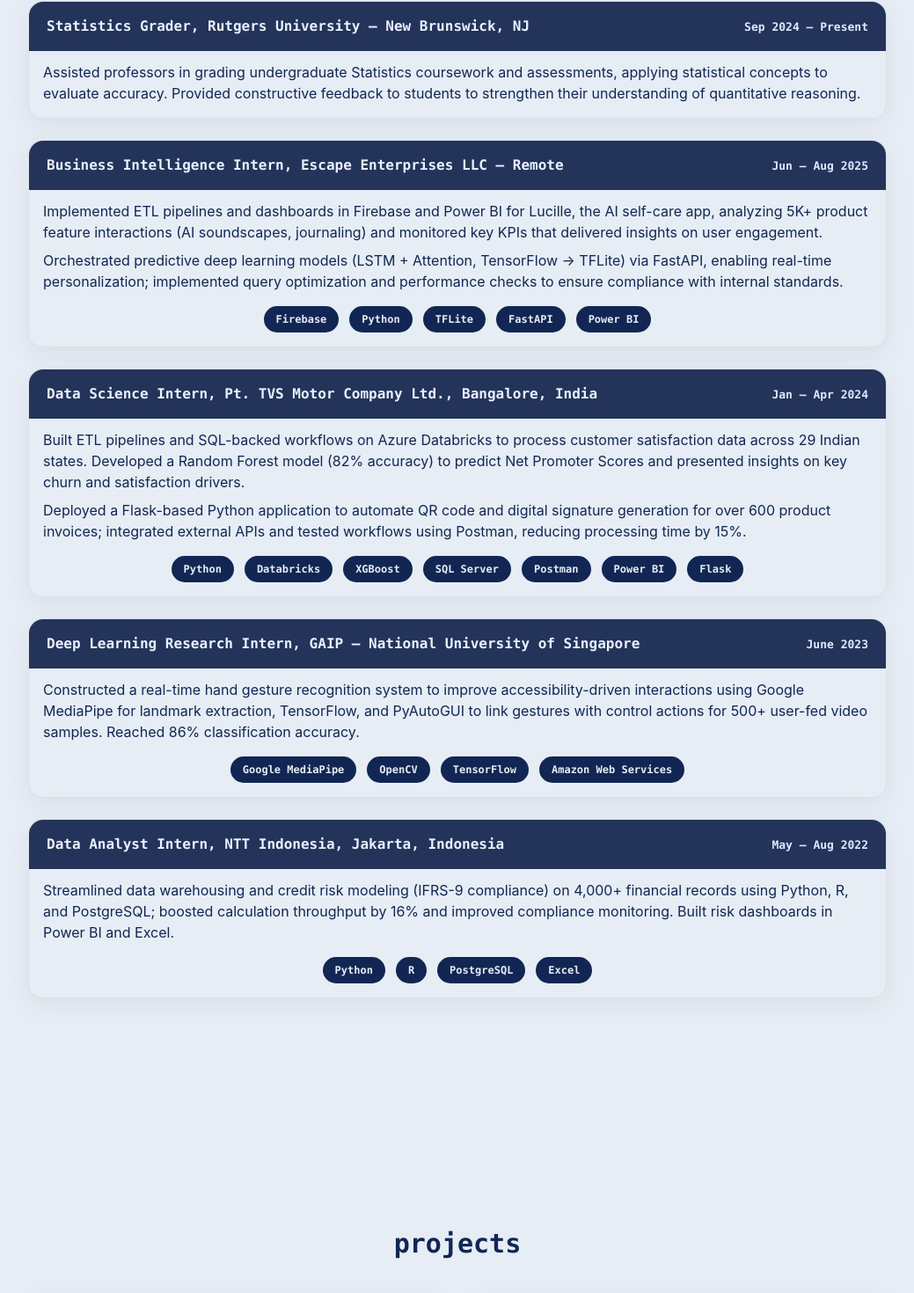
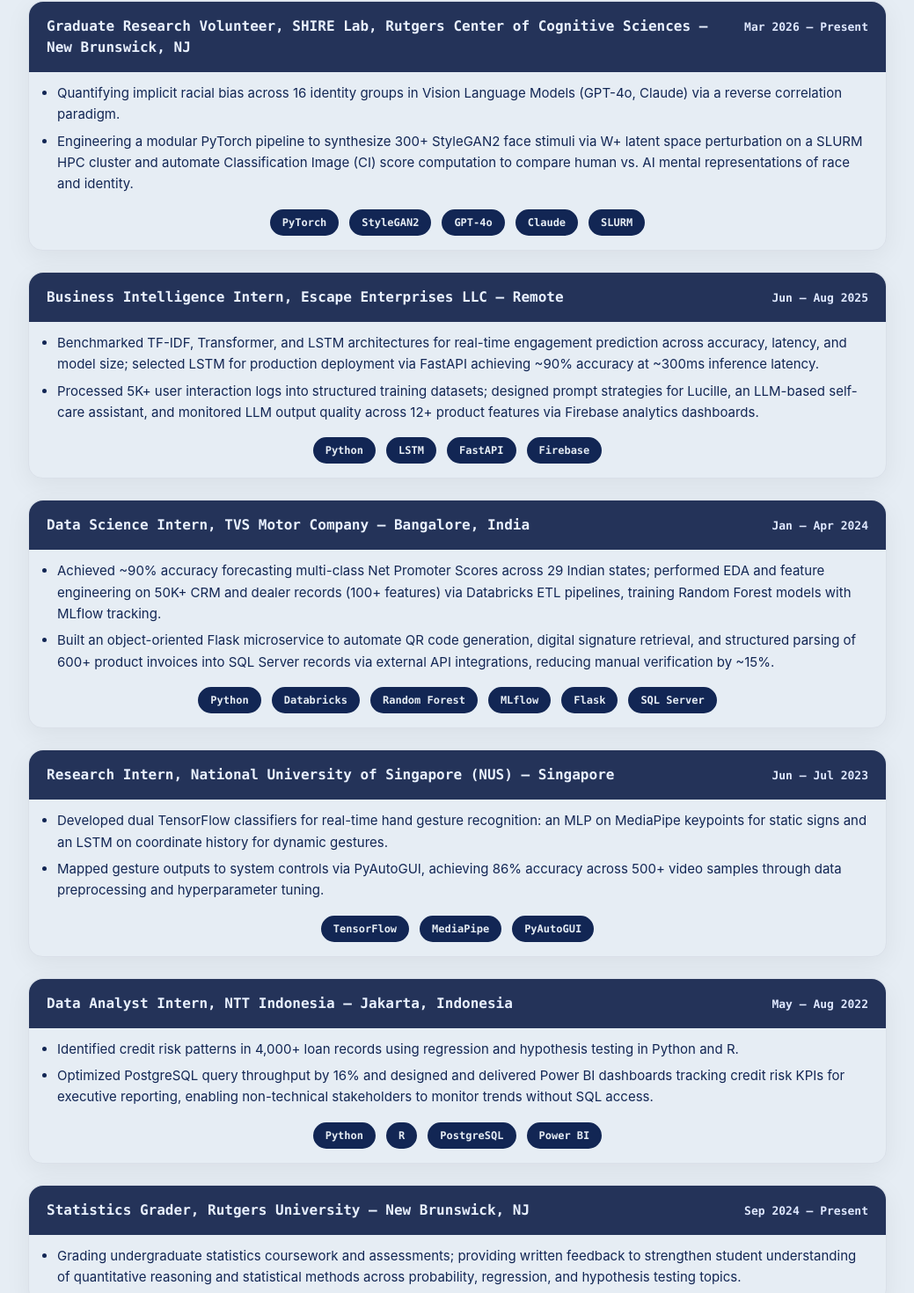
Before and after one commit to sanjitharajesh/sanjitha-portfolio, a React (Vite) app: page / in a window 1280 px wide. Shown: the part 1256-2726 px from the top of the page at 88% size, without its empty margins (120-1159 px from the left). Built offline with nearby package versions, Linux system fonts and the light colour scheme; no server answers.

Commit message:
made changes

```diff
--- a/src/components/Clock.tsx
+++ b/src/components/Clock.tsx
@@ -5,12 +5,17 @@
   const [location, setLocation] = useState("Local Time");
 
   useEffect(() => {
-    const tz = Intl.DateTimeFormat().resolvedOptions().timeZone;
-    if (tz) {
+    const tzFallback = () => {
+      const tz = Intl.DateTimeFormat().resolvedOptions().timeZone;
       const parts = tz.split("/");
       const city = parts[parts.length - 1]?.replace(/_/g, " ");
       setLocation(city || "Local Time");
-    }
+    };
+
+    fetch("https://ipapi.co/json/")
+      .then(r => r.json())
+      .then(data => { if (data.city) setLocation(data.city); else tzFallback(); })
+      .catch(tzFallback);
 
     const update = () => {
       const now = new Date();
--- a/src/sections/Experience.tsx
+++ b/src/sections/Experience.tsx
@@ -11,11 +11,19 @@
         {/* Item 1 */}
         <article className="bg-bg border border-border rounded-2xl p-4 shadow-soft transition-transform duration-200 hover:scale-105">
           <div className="flex items-baseline justify-between gap-3 -mx-4 -mt-4 px-5 py-4 rounded-t-2xl bg-[#1a2a52]/95 mb-3">
-            <h3 className="font-mono font-semibold text-[16px] text-[#e9f1ff]">Statistics Grader, Rutgers University — New Brunswick, NJ</h3>
-            <span className="font-mono text-[13px] font-semibold text-[#dfe8ff] whitespace-nowrap">Sep 2024 – Present</span>
+            <h3 className="font-mono font-semibold text-[16px] text-[#e9f1ff]">Graduate Research Volunteer, SHIRE Lab, Rutgers Center of Cognitive Sciences — New Brunswick, NJ</h3>
+            <span className="font-mono text-[13px] font-semibold text-[#dfe8ff] whitespace-nowrap">Mar 2026 – Present</span>
           </div>
           <div className="mt-3">
-            <p>Assisted professors in grading undergraduate Statistics coursework and assessments, applying statistical concepts to evaluate accuracy. Provided constructive feedback to students to strengthen their understanding of quantitative reasoning.</p>
+            <ul className="list-disc list-outside ml-4 space-y-1.5 text-[15px] leading-relaxed">
+              <li>Quantifying implicit racial bias across 16 identity groups in Vision Language Models (GPT-4o, Claude) via a reverse correlation paradigm.</li>
+              <li>Engineering a modular PyTorch pipeline to synthesize 300+ StyleGAN2 face stimuli via W+ latent space perturbation on a SLURM HPC cluster and automate Classification Image (CI) score computation to compare human vs. AI mental representations of race and identity.</li>
+            </ul>
+            <div className="mt-4 flex flex-wrap justify-center gap-3">
+              {["PyTorch", "StyleGAN2", "GPT-4o", "Claude", "SLURM"].map(t => (
+                <span key={t} className="font-mono text-[12px] font-bold border-2 border-fg bg-fg text-bg rounded-full px-3 py-1">{t}</span>
+              ))}
+            </div>
           </div>
         </article>
 
@@ -26,10 +34,12 @@
             <span className="font-mono text-[13px] font-semibold text-[#dfe8ff] whitespace-nowrap">Jun – Aug 2025</span>
           </div>
           <div className="mt-3">
-            <p className="mb-2">Implemented ETL pipelines and dashboards in Firebase and Power BI for Lucille, the AI self-care app, analyzing 5K+ product feature interactions (AI soundscapes, journaling) and monitored key KPIs that delivered insights on user engagement.</p>
-            <p>Orchestrated predictive deep learning models (LSTM + Attention, TensorFlow → TFLite) via FastAPI, enabling real-time personalization; implemented query optimization and performance checks to ensure compliance with internal standards.</p>
+            <ul className="list-disc list-outside ml-4 space-y-1.5 text-[15px] leading-relaxed">
+              <li>Benchmarked TF-IDF, Transformer, and LSTM architectures for real-time engagement prediction across accuracy, latency, and model size; selected LSTM for production deployment via FastAPI achieving ~90% accuracy at ~300ms inference latency.</li>
+              <li>Processed 5K+ user interaction logs into structured training datasets; designed prompt strategies for Lucille, an LLM-based self-care assistant, and monitored LLM output quality across 12+ product features via Firebase analytics dashboards.</li>
+            </ul>
             <div className="mt-4 flex flex-wrap justify-center gap-3">
-              {["Firebase","Python","TFLite","FastAPI","Power BI"].map(t => (
+              {["Python", "LSTM", "FastAPI", "Firebase"].map(t => (
                 <span key={t} className="font-mono text-[12px] font-bold border-2 border-fg bg-fg text-bg rounded-full px-3 py-1">{t}</span>
               ))}
             </div>
@@ -39,14 +49,16 @@
         {/* Item 3 */}
         <article className="bg-bg border border-border rounded-2xl p-4 shadow-soft transition-transform duration-200 hover:scale-105">
           <div className="flex items-baseline justify-between gap-3 -mx-4 -mt-4 px-5 py-4 rounded-t-2xl bg-[#1a2a52]/95 mb-3">
-            <h3 className="font-mono font-semibold text-[16px] text-[#e9f1ff]">Data Science Intern, Pt. TVS Motor Company Ltd., Bangalore, India</h3>
+            <h3 className="font-mono font-semibold text-[16px] text-[#e9f1ff]">Data Science Intern, TVS Motor Company — Bangalore, India</h3>
             <span className="font-mono text-[13px] font-semibold text-[#dfe8ff] whitespace-nowrap">Jan – Apr 2024</span>
           </div>
           <div className="mt-3">
-            <p className="mb-2">Built ETL pipelines and SQL-backed workflows on Azure Databricks to process customer satisfaction data across 29 Indian states. Developed a Random Forest model (82% accuracy) to predict Net Promoter Scores and presented insights on key churn and satisfaction drivers.</p>
-            <p>Deployed a Flask-based Python application to automate QR code and digital signature generation for over 600 product invoices; integrated external APIs and tested workflows using Postman, reducing processing time by 15%.</p>
+            <ul className="list-disc list-outside ml-4 space-y-1.5 text-[15px] leading-relaxed">
+              <li>Achieved ~90% accuracy forecasting multi-class Net Promoter Scores across 29 Indian states; performed EDA and feature engineering on 50K+ CRM and dealer records (100+ features) via Databricks ETL pipelines, training Random Forest models with MLflow tracking.</li>
+              <li>Built an object-oriented Flask microservice to automate QR code generation, digital signature retrieval, and structured parsing of 600+ product invoices into SQL Server records via external API integrations, reducing manual verification by ~15%.</li>
+            </ul>
             <div className="mt-4 flex flex-wrap justify-center gap-3">
-              {["Python","Databricks","XGBoost","SQL Server","Postman","Power BI","Flask"].map(t => (
+              {["Python", "Databricks", "Random Forest", "MLflow", "Flask", "SQL Server"].map(t => (
                 <span key={t} className="font-mono text-[12px] font-bold border-2 border-fg bg-fg text-bg rounded-full px-3 py-1">{t}</span>
               ))}
             </div>
@@ -56,13 +68,16 @@
         {/* Item 4 */}
         <article className="bg-bg border border-border rounded-2xl p-4 shadow-soft transition-transform duration-200 hover:scale-105">
           <div className="flex items-baseline justify-between gap-3 -mx-4 -mt-4 px-5 py-4 rounded-t-2xl bg-[#1a2a52]/95 mb-3">
-            <h3 className="font-mono font-semibold text-[16px] text-[#e9f1ff]">Deep Learning Research Intern, GAIP — National University of Singapore</h3>
-            <span className="font-mono text-[13px] font-semibold text-[#dfe8ff] whitespace-nowrap">June 2023</span>
+            <h3 className="font-mono font-semibold text-[16px] text-[#e9f1ff]">Research Intern, National University of Singapore (NUS) — Singapore</h3>
+            <span className="font-mono text-[13px] font-semibold text-[#dfe8ff] whitespace-nowrap">Jun – Jul 2023</span>
           </div>
           <div className="mt-3">
-            <p>Constructed a real-time hand gesture recognition system to improve accessibility-driven interactions using Google MediaPipe for landmark extraction, TensorFlow, and PyAutoGUI to link gestures with control actions for 500+ user-fed video samples. Reached 86% classification accuracy.</p>
+            <ul className="list-disc list-outside ml-4 space-y-1.5 text-[15px] leading-relaxed">
+              <li>Developed dual TensorFlow classifiers for real-time hand gesture recognition: an MLP on MediaPipe keypoints for static signs and an LSTM on coordinate history for dynamic gestures.</li>
+              <li>Mapped gesture outputs to system controls via PyAutoGUI, achieving 86% accuracy across 500+ video samples through data preprocessing and hyperparameter tuning.</li>
+            </ul>
             <div className="mt-4 flex flex-wrap justify-center gap-3">
-              {["Google MediaPipe","OpenCV","TensorFlow","Amazon Web Services"].map(t => (
+              {["TensorFlow", "MediaPipe", "PyAutoGUI"].map(t => (
                 <span key={t} className="font-mono text-[12px] font-bold border-2 border-fg bg-fg text-bg rounded-full px-3 py-1">{t}</span>
               ))}
             </div>
@@ -72,16 +87,32 @@
         {/* Item 5 */}
         <article className="bg-bg border border-border rounded-2xl p-4 shadow-soft transition-transform duration-200 hover:scale-105">
           <div className="flex items-baseline justify-between gap-3 -mx-4 -mt-4 px-5 py-4 rounded-t-2xl bg-[#1a2a52]/95 mb-3">
-            <h3 className="font-mono font-semibold text-[16px] text-[#e9f1ff]">Data Analyst Intern, NTT Indonesia, Jakarta, Indonesia</h3>
+            <h3 className="font-mono font-semibold text-[16px] text-[#e9f1ff]">Data Analyst Intern, NTT Indonesia — Jakarta, Indonesia</h3>
             <span className="font-mono text-[13px] font-semibold text-[#dfe8ff] whitespace-nowrap">May – Aug 2022</span>
           </div>
           <div className="mt-3">
-            <p>Streamlined data warehousing and credit risk modeling (IFRS-9 compliance) on 4,000+ financial records using Python, R, and PostgreSQL; boosted calculation throughput by 16% and improved compliance monitoring. Built risk dashboards in Power BI and Excel.</p>
+            <ul className="list-disc list-outside ml-4 space-y-1.5 text-[15px] leading-relaxed">
+              <li>Identified credit risk patterns in 4,000+ loan records using regression and hypothesis testing in Python and R.</li>
+              <li>Optimized PostgreSQL query throughput by 16% and designed and delivered Power BI dashboards tracking credit risk KPIs for executive reporting, enabling non-technical stakeholders to monitor trends without SQL access.</li>
+            </ul>
             <div className="mt-4 flex flex-wrap justify-center gap-3">
-              {["Python","R","PostgreSQL","Excel"].map(t => (
+              {["Python", "R", "PostgreSQL", "Power BI"].map(t => (
                 <span key={t} className="font-mono text-[12px] font-bold border-2 border-fg bg-fg text-bg rounded-full px-3 py-1">{t}</span>
               ))}
             </div>
+          </div>
+        </article>
+
+        {/* Item 6 */}
+        <article className="bg-bg border border-border rounded-2xl p-4 shadow-soft transition-transform duration-200 hover:scale-105">
+          <div className="flex items-baseline justify-between gap-3 -mx-4 -mt-4 px-5 py-4 rounded-t-2xl bg-[#1a2a52]/95 mb-3">
+            <h3 className="font-mono font-semibold text-[16px] text-[#e9f1ff]">Statistics Grader, Rutgers University — New Brunswick, NJ</h3>
+            <span className="font-mono text-[13px] font-semibold text-[#dfe8ff] whitespace-nowrap">Sep 2024 – Present</span>
+          </div>
+          <div className="mt-3">
+            <ul className="list-disc list-outside ml-4 space-y-1.5 text-[15px] leading-relaxed">
+              <li>Grading undergraduate statistics coursework and assessments; providing written feedback to strengthen student understanding of quantitative reasoning and statistical methods across probability, regression, and hypothesis testing topics.</li>
+            </ul>
           </div>
         </article>
       </section>
--- a/src/sections/Projects.tsx
+++ b/src/sections/Projects.tsx
@@ -1,59 +1,87 @@
 export default function Projects() {
   const projects = [
     {
+      title: "Consumer Payment Behavior Analysis",
+      date: "Jan – Mar 2026",
+      bullets: [
+        "Analyzed 58,000+ records across 3 federal financial datasets (FDIC, CFPB) using Python; applied causal inference methods including Mann-Whitney U and Chi-square hypothesis tests to quantify behavioral differences between digital and cash payment users.",
+        "Surfaced a 13.24x odds ratio among banked individuals and a 24pp savings gap for BNPL users.",
+        "Extended statistical findings into a deployed Financial Vulnerability Risk Scorer (Django + React) translating SHED-derived odds ratios and BNPL risk into personalized financial risk tiers and targeted guidance for underserved users.",
+      ],
+      github: "#"
+    },
+    {
       title: "BillBuddy: AI Receipt Splitting Agent",
       date: "Jan 2026",
-      description: "Built an automated expense-splitting agent that parses receipts end-to-end using OCR and GPT-4.1-mini for intelligent item extraction and cost allocation, with Splitwise API integration for seamless workflow automation — achieving ~7s end-to-end latency.",
-      tags: ["FastAPI", "Azure Computer Vision", "GPT-4.1-mini", "Splitwise API", "Python"],
+      bullets: [
+        "Designed a 3-stage document intelligence pipeline using Azure Computer Vision OCR and GPT-4-Turbo with structured JSON extraction and output schema enforcement, achieving 88% field-level and 92% document-level accuracy across 50 receipt layouts at $0.01 per document.",
+        "Built a Next.js and FastAPI full-stack application with a 4-stage human-in-the-loop validation workflow and Splitwise REST API integration, computing per-person paid/owed splits with 7s end-to-end latency.",
+      ],
       github: "https://github.com/sanjitharajesh/billbuddy"
     },
     {
-      title: "MediQuery - LLM-Powered Drug Query System",
+      title: "MediQuery — LLM-Powered Drug Query System",
       date: "Dec 2025",
-      description: "Deployed Groq-hosted Llama-3.3-70B with LangChain orchestration over a RAG pipeline using hybrid retrieval (BM25 + Pinecone vector database with sentence-transformers) across 100+ FDA drug label documents with semantic chunking, achieving 87% answer accuracy, <5% hallucination rate, and sub-6s end-to-end latency.",
-      tags: ["LangChain", "Groq", "Pinecone", "Python"],
+      bullets: [
+        "Architected a hybrid RAG pipeline over 100+ FDA drug label PDFs using BM25 and Pinecone vector retrieval (384-dim cosine index) with round-robin merge, orchestrated via LangChain with Groq-hosted Llama-3.3-70B.",
+        "Benchmarked local (Ollama/Mistral) vs. hosted (Groq/Llama-3.3-70B) inference configurations with Langfuse tracing for per-query latency and token cost monitoring.",
+        "Built a 19-query RAGAS evaluation framework across 7 categories including expected-failure cases, achieving 87% accuracy and under 5% hallucination rate.",
+      ],
       github: "https://github.com/sanjitharajesh/mediquery"
     },
     {
-      title: "CodeMixTranslate - Neural Machine Translation for Code-Switched Text",
+      title: "FinGuard — Financial Transaction Fraud Monitoring System",
       date: "Oct – Dec 2025",
-      description: "A specialized translation system designed for bilingual speakers who mix languages (like Hinglish and Spanglish). The AI model understands and translates naturally code-switched sentences, making communication easier for multilingual communities.",
-      tags: ["PyTorch"],
-      github: "https://github.com/sanjitharajesh/codemixtranslation"
+      bullets: [
+        "Designed a fraud detection backend in Flask and PostgreSQL implementing configurable rule-based detection across 24 merchant risk tiers — amount threshold checks and spend spike detection vs. a 30-day rolling average.",
+        "Containerized with Docker, with automated alert workflows and admin dashboards.",
+        "Integrated a natural language to SQL interface using SQLCoder-7B via Ollama, enabling non-technical admins to query transaction data in plain English without writing SQL.",
+      ],
+      github: "https://github.com/sanjitharajesh/ftransaction-2025"
     },
     {
-      title: "FinGuard - Financial Transaction Fraud Monitoring System",
+      title: "CodeMixTranslate — Neural Machine Translation for Code-Switched Text",
       date: "Oct – Dec 2025",
-      description: "An intelligent fraud detection platform that monitors financial transactions in real-time. The system automatically flags suspicious activities, analyzes merchant patterns, and sends instant alerts to prevent fraudulent transactions before they complete.",
-      tags: ["PostgreSQL", "Docker", "Bootstrap"],
-      github: "https://github.com/sanjitharajesh/ftransaction-2025"
+      bullets: [
+        "Designed a multilingual translation pipeline in PyTorch benchmarking mT5, MarianMT, and NLLB-200 on 743 low-resource Hinglish and Spanglish samples.",
+        "Evaluated model performance using BLEU scoring across all architectures, achieving a best score of 63.12 with NLLB-200 on code-mixed translation tasks.",
+      ],
+      github: "https://github.com/sanjitharajesh/codemixtranslation"
     },
     {
       title: "Transfer Learning on Chest X-rays with EfficientNet",
       date: "Feb – May 2025",
-      description: "A medical imaging AI that helps diagnose pneumonia and tuberculosis from chest X-rays. The system uses advanced deep learning techniques to achieve high accuracy, potentially assisting healthcare providers in early disease detection.",
-      tags: ["EfficientNet-B0", "PyTorch"],
+      bullets: [
+        "Fine-tuned EfficientNet-B0 in PyTorch for multi-class pneumonia and tuberculosis classification from chest X-ray images.",
+        "Built an end-to-end inference pipeline with data augmentation and hyperparameter tuning to optimize classification performance across disease categories.",
+      ],
       github: "https://github.com/sanjitharajesh/efficientnet-xray"
     },
     {
-      title: "Somnisage – AI-based Sleep Stage Scoring (Capstone Project)",
+      title: "SomniSage — Sleep Stage Classification",
       date: "Jan – May 2024",
-      description: "An automated sleep analysis system that interprets brain wave patterns to identify different sleep stages. This tool can help sleep clinics analyze patient data more efficiently and identify potential sleep disorders.",
-      tags: ["TensorFlow", "Keras"],
+      bullets: [
+        "Built deep learning pipelines to classify sleep stages from PSG physiological signals using twin CNN (82% accuracy) and Bi-LSTM (84% accuracy) architectures in PyTorch.",
+        "Performed multi-channel signal preprocessing, temporal alignment, artifact rejection, and data quality control on high-dimensional clinical time-series data.",
+      ],
       github: "https://github.com/sanjitharajesh/somnisage"
     },
     {
-      title: "Air Quality Visualization Dashboard",
+      title: "Air Quality Analysis Dashboard",
       date: "Oct – Dec 2023",
-      description: "An interactive dashboard that tracks and visualizes air pollution trends across 50+ Indian cities over 13 years. The platform helps users understand pollution patterns and their health implications through intuitive charts and maps.",
-      tags: ["R", "Plotly"],
+      bullets: [
+        "Analyzed 6,000+ air quality records (2010–2023, 50+ cities) and developed an interactive R Flexdashboard using ggplot2, Plotly, and dplyr with time series trend analysis.",
+        "Identified a 30% PM2.5 increase in metro areas; presented as a stakeholder-facing data storytelling report with policy-relevant findings.",
+      ],
       github: "https://github.com/sanjitharajesh/air-quality-vis"
     },
     {
-      title: "GestuRise – Hand Gesture Control",
+      title: "GestuRise — Hand Gesture Control System",
       date: "Jun – Jul 2023",
-      description: "A touchless computer control system that recognizes hand gestures through your webcam. Users can control presentations, navigate screens, and interact with applications using simple hand movements, improving accessibility and interaction.",
-      tags: ["MediaPipe", "TensorFlow", "OpenCV", "PyAutoGUI"],
+      bullets: [
+        "Built at NUS. A real-time hand gesture recognition system using MediaPipe for landmark extraction, TensorFlow for model training, and PyAutoGUI for gesture-to-action mapping.",
+        "Achieved 86% classification accuracy on 500+ video samples through a dual classifier architecture — MLP for static signs and LSTM for dynamic gesture sequences.",
+      ],
       github: "https://github.com/sanjitharajesh/gesturise"
     },
   ];
@@ -87,17 +115,11 @@
               </a>
             </div>
             <span className="font-mono text-[12px] font-semibold opacity-90 mb-3">{project.date}</span>
-            <p className="text-[15px] leading-relaxed">{project.description}</p>
-            <div className="mt-2 flex flex-wrap gap-2 justify-center">
-              {project.tags.map(tag => (
-                <span
-                  key={tag}
-                  className="font-mono text-[11px] font-bold border-2 border-fg bg-fg text-bg rounded-full px-3 py-1 hover:bg-bg hover:text-fg transition-colors duration-200"
-                >
-                  {tag}
-                </span>
+            <ul className="list-disc list-outside ml-4 space-y-1.5 text-[15px] leading-relaxed flex-grow">
+              {project.bullets.map((bullet, i) => (
+                <li key={i}>{bullet}</li>
               ))}
-            </div>
+            </ul>
           </article>
         ))}
       </section>
```
